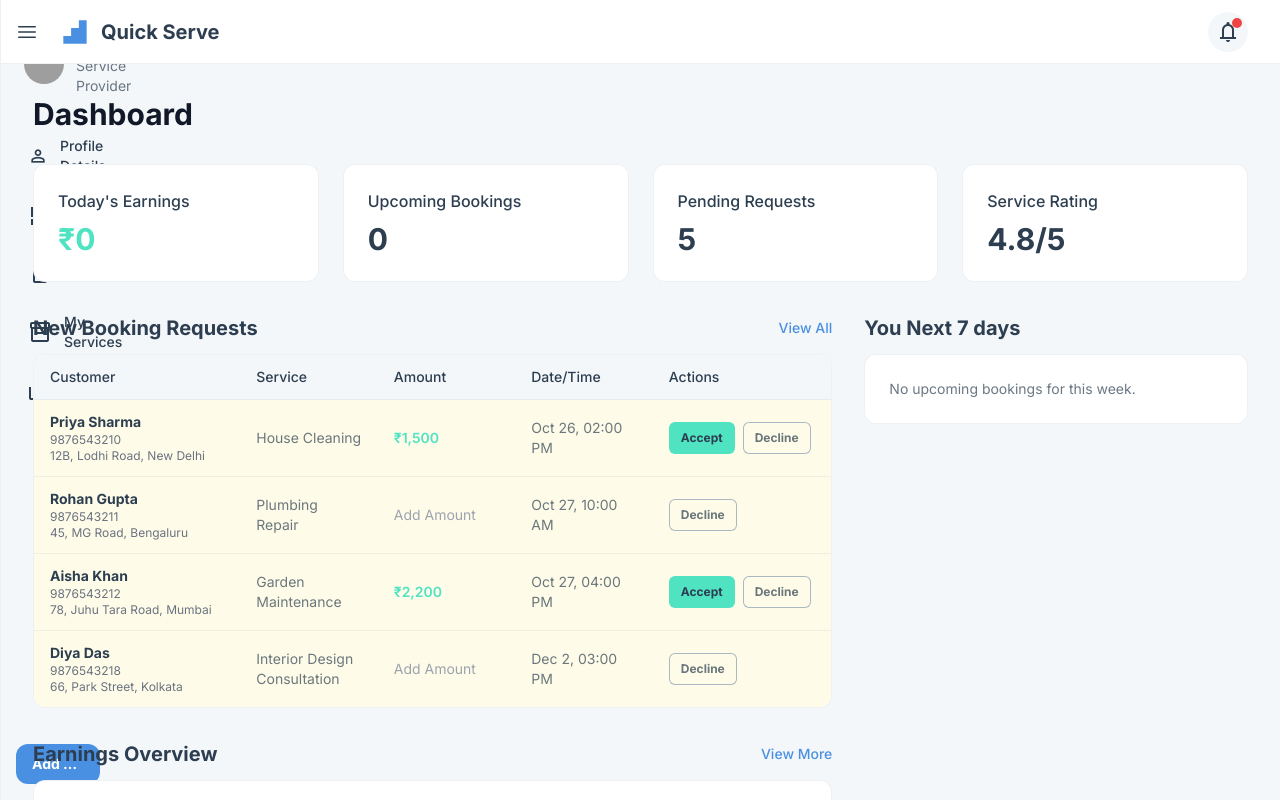
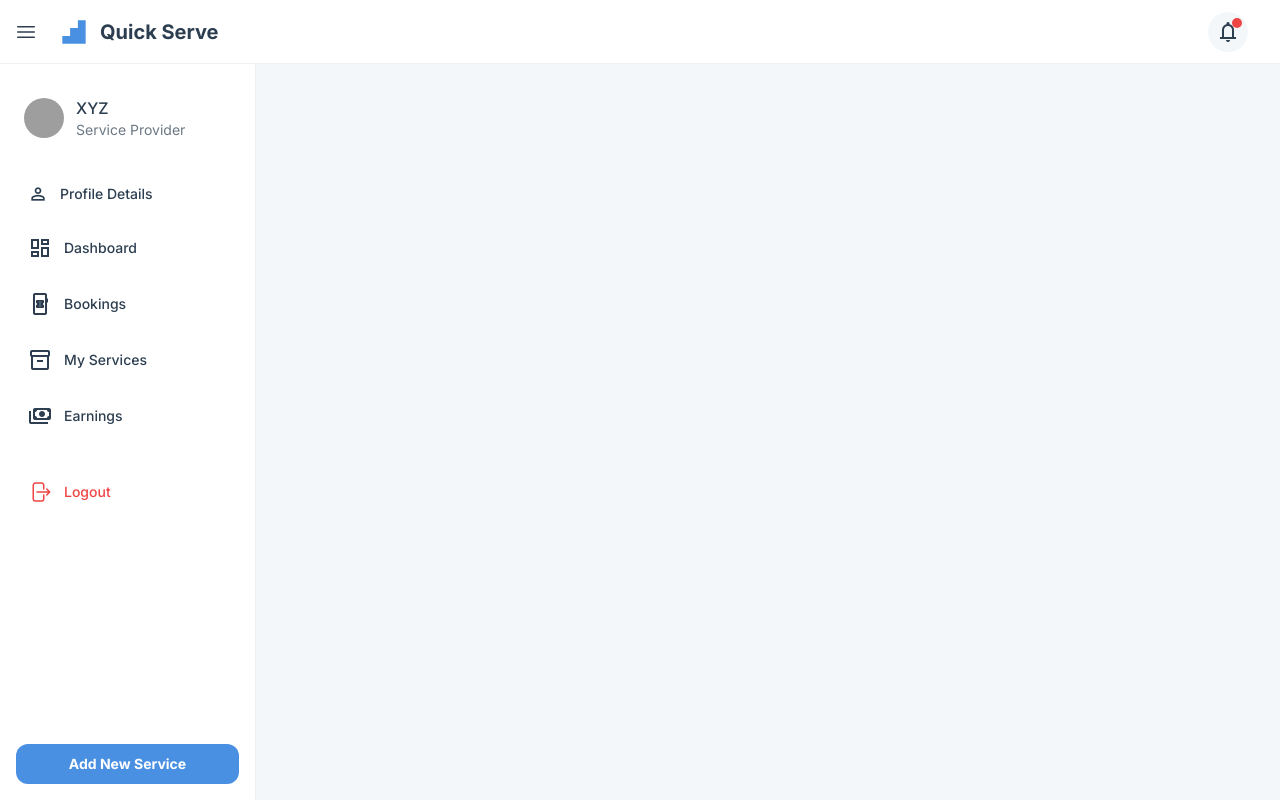
Before and after one commit to bala-rajesh/QuickServe-Localized-Service-Discovery-and-Booking-App, a React (Vite) app in the folder Frontend/: page /service-provider in a window 1280 px wide. Built offline with nearby package versions, Linux system fonts and the light colour scheme; grey boxes are pictures that could not be loaded.

Commit message:
ServiceProviderPage update

```diff
--- a/Frontend/src/pages/ServiceProviderPage.jsx
+++ b/Frontend/src/pages/ServiceProviderPage.jsx
@@ -1,40 +1,22 @@
 import React, { useState } from 'react';
+import { Outlet } from 'react-router-dom';
 import SideNavBar from '../components/SideNavBar';
 import TopNavBar from '../components/TopNavBar';
-import DashboardPage from './Subpages/DashboardPage';
-import ProfileDetailPage from './Subpages/ProfileDetailPage';
 
 const ServiceProviderPage = () => {
-  const [activeView, setActiveView] = useState('dashboard');
+  const [isSideNavOpen, setIsSideNavOpen] = useState(true);
 
-  const viewToTitle = {
-    dashboard: "Dashboard",
-    profile: "Profile Details",
-    bookings: "Bookings",
-    services: "My Services",
-    calendar: "Calendar",
-    earnings: "Earnings",
-    settings: "Settings",
-  };
-
-  const renderContent = () => {
-    switch (activeView) {
-      case 'dashboard':
-        return <DashboardPage />;
-      case 'profile':
-        return <ProfileDetailPage />;
-      default:
-        return <div>Not Found</div>;
-    }
+  const toggleSideNav = () => {
+    setIsSideNavOpen(!isSideNavOpen);
   };
 
   return (
-    <div className="flex h-screen">
-      <SideNavBar activeView={activeView} setActiveView={setActiveView} />
-      <div className="flex flex-1 flex-col">
-        <TopNavBar title={viewToTitle[activeView] || 'Dashboard'} />
-        <main className="flex-1 overflow-y-auto p-8">
-          {renderContent()}
+    <div className="flex flex-col h-screen bg-background-light dark:bg-background-dark text-text-light dark:text-text-dark">
+      <TopNavBar toggleSideNav={toggleSideNav} isSideNavOpen={isSideNavOpen} />
+      <div className="flex flex-1 overflow-hidden">
+        <SideNavBar isSideNavOpen={isSideNavOpen} />
+        <main className="flex-1 overflow-y-auto p-8 bg-background-light dark:bg-background-dark">
+          <Outlet /> {/* Child routes will be rendered here */}
         </main>
       </div>
     </div>
```
